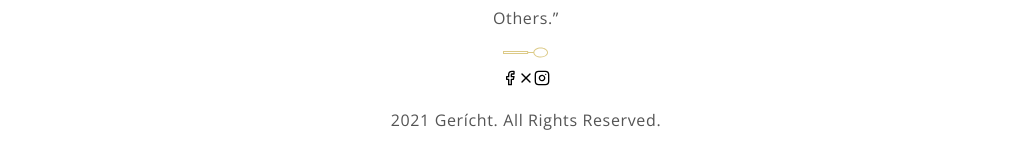
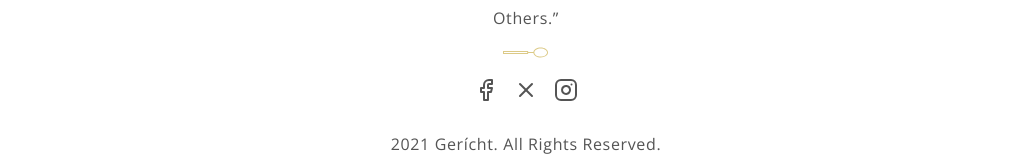
Before and after one commit to tsongtheng/GlobalFlavors, a React (Create React App) app: page / in a window 1280 px wide. Shown: the part 7364-7524 px from the top of the page, without its empty margins (114-1142 px from the left). Built offline with nearby package versions, Linux system fonts and the light colour scheme.

Commit message:
style react icons

```diff
--- a/src/container/Footer/Footer.css
+++ b/src/container/Footer/Footer.css
@@ -42,3 +42,14 @@
 .app__footer-links_icons {
   margin-top: 0.5rem;
 }
+
+.app__footer-links_icons svg {
+  color: var(--color-gray);
+  margin: 0.5rem;
+  font-size: 24px;
+  cursor: pointer;
+}
+
+.app__footer-links_icons svg:hover {
+  color: var(--color-golden);
+}
```
